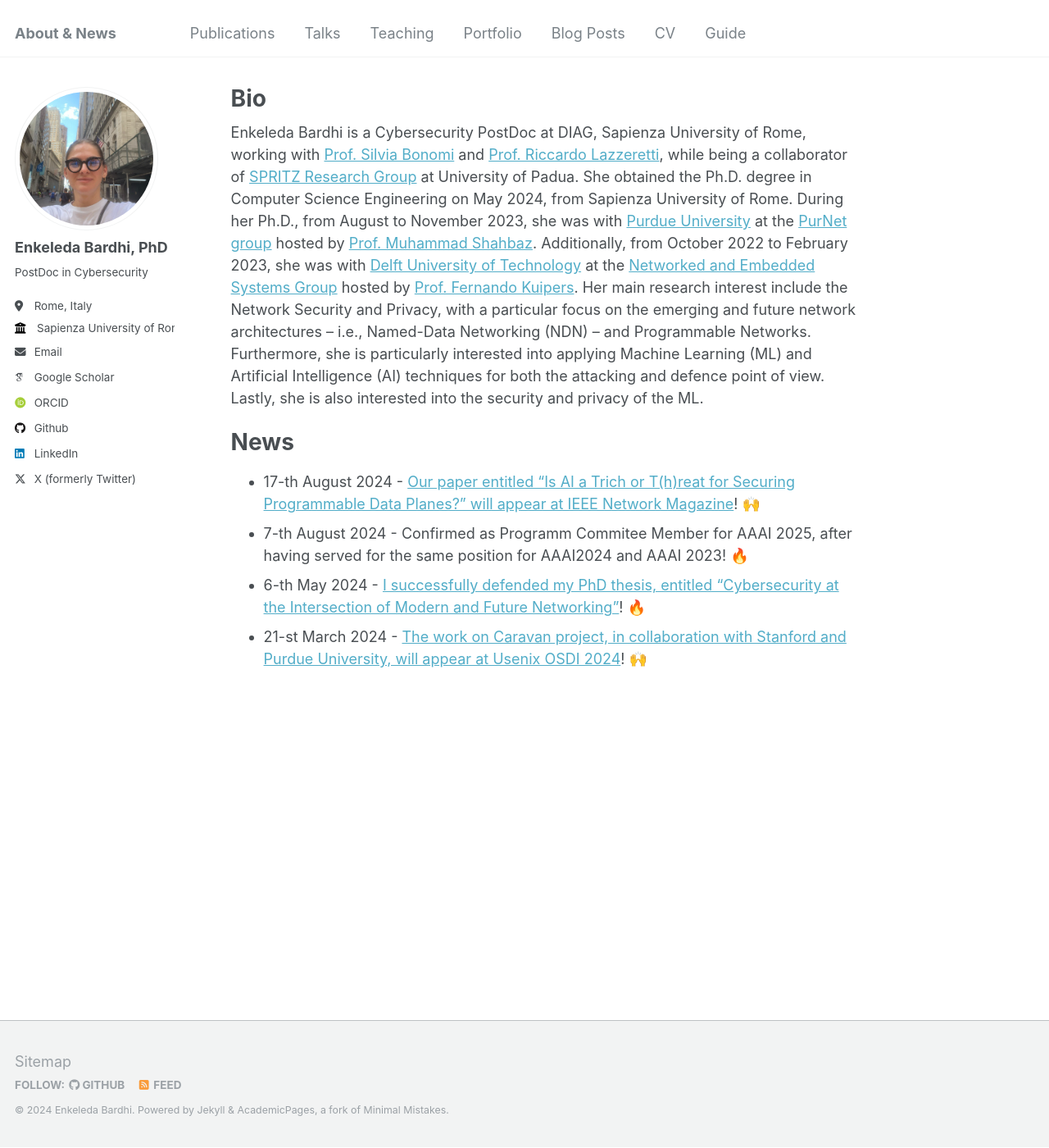
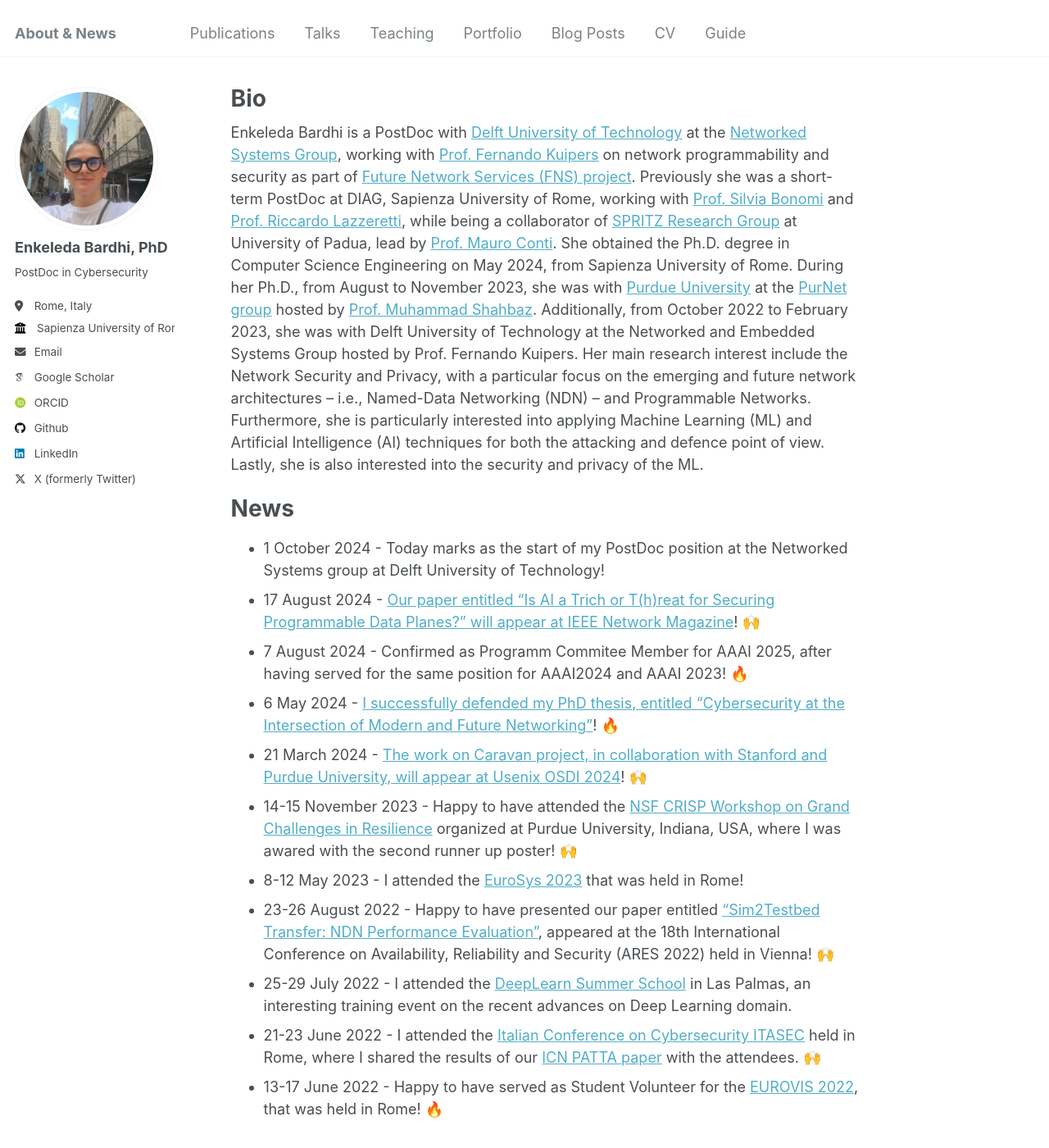
Before and after one commit to bardhienkeleda/bardhi-enkeleda, a Jekyll site: the page built from _pages/about.md, in a window 1280 px wide and 1400 px high. Shown: the whole window at 82% size. Built offline with Jekyll 4.4.1, drawn with Linux system fonts in a browser that asks for light colours; emoji names are drawn with the system emoji font; some web fonts are replaced.

Commit message:
updated about and news page

```diff
--- a/_pages/about.md
+++ b/_pages/about.md
@@ -7,13 +7,21 @@ redirect_from:
   - /about.html
 ---
 
-Enkeleda Bardhi is a Cybersecurity PostDoc at DIAG, Sapienza University of Rome, working with [Prof. Silvia Bonomi](https://scholar.google.com/citations?view_op=list_works&hl=it&hl=it&user=s-szb04AAAAJ&sortby=pubdate) and [Prof. Riccardo Lazzeretti](https://scholar.google.com/citations?user=mBq2JNsAAAAJ&hl=it&oi=ao), while being a collaborator of [SPRITZ Research Group](https://spritz.math.unipd.it/) at University of Padua. She obtained the Ph.D. degree in Computer Science Engineering on May 2024, from Sapienza University of Rome. During her Ph.D., from August to November 2023, she was with [Purdue University](https://www.purdue.edu/) at the [PurNet group](https://gitlab.com/purnet-lab/purnet-lab.gitlab.io/-/wikis/home) hosted by [Prof. Muhammad Shahbaz](https://scholar.google.com/citations?hl=it&user=UhWjpNMAAAAJ). Additionally, from October 2022 to February 2023, she was with [Delft University of Technology](https://www.tudelft.nl/en/) at the [Networked and Embedded Systems Group](https://www.tudelft.nl/ewi/over-de-faculteit/afdelingen/software-technology/networked-systems) hosted by [Prof. Fernando Kuipers](https://scholar.google.com/citations?user=W9BWce4AAAAJ&hl=it&oi=ao).
+Enkeleda Bardhi is a PostDoc with [Delft University of Technology](https://www.tudelft.nl/en/) at the [Networked Systems Group]("https://www.tudelft.nl/ewi/over-de-faculteit/afdelingen/software-technology/networked-systems"), working with [Prof. Fernando Kuipers]("https://scholar.google.com/citations?user=W9BWce4AAAAJ&hl=it&oi=ao") on network programmability and security as part of [Future Network Services (FNS) project]("https://futurenetworkservices.nl").
+Previously she was a short-term PostDoc at DIAG, Sapienza University of Rome, working with [Prof. Silvia Bonomi](https://scholar.google.com/citations?view_op=list_works&hl=it&hl=it&user=s-szb04AAAAJ&sortby=pubdate) and [Prof. Riccardo Lazzeretti](https://scholar.google.com/citations?user=mBq2JNsAAAAJ&hl=it&oi=ao), while being a collaborator of [SPRITZ Research Group](https://spritz.math.unipd.it/) at University of Padua, lead by [Prof. Mauro Conti]("https://scholar.google.com/citations?user=0BcsOY8AAAAJ&hl=it&oi=ao"). She obtained the Ph.D. degree in Computer Science Engineering on May 2024, from Sapienza University of Rome. During her Ph.D., from August to November 2023, she was with [Purdue University](https://www.purdue.edu/) at the [PurNet group](https://gitlab.com/purnet-lab/purnet-lab.gitlab.io/-/wikis/home) hosted by [Prof. Muhammad Shahbaz](https://scholar.google.com/citations?hl=it&user=UhWjpNMAAAAJ). Additionally, from October 2022 to February 2023, she was with Delft University of Technology at the Networked and Embedded Systems Group hosted by Prof. Fernando Kuipers.
 Her main research interest include the Network Security and Privacy, with a particular focus on the emerging and future network architectures -- i.e., Named-Data Networking (NDN) -- and Programmable Networks. Furthermore, she is particularly interested into applying Machine Learning (ML) and Artificial Intelligence (AI) techniques for both the attacking and defence point of view. Lastly, she is also interested into the security and privacy of the ML.
 
 
 News
 ======
-- 17-th August 2024 - [Our paper entitled "Is AI a Trich or T(h)reat for Securing Programmable Data Planes?" will appear at IEEE Network Magazine](https://ieeexplore.ieee.org/abstract/document/10659323)! :raised_hands:
-- 7-th August 2024 - Confirmed as Programm Commitee Member for AAAI 2025, after having served for the same position for AAAI2024 and AAAI 2023! :fire:
-- 6-th May 2024 - [I successfully defended my PhD thesis, entitled "Cybersecurity at the Intersection of Modern and Future Networking"](https://www.linkedin.com/feed/update/urn:li:activity:7195786444064346112/)! :fire:
-- 21-st March 2024 - [The work on Caravan project, in collaboration with Stanford and Purdue University, will appear at Usenix OSDI 2024](https://x.com/enkeleda_bardhi/status/1771450808460071360)! :raised_hands:
+- 1 October 2024 - Today marks as the start of my PostDoc position at the Networked Systems group at Delft University of Technology!
+- 17 August 2024 - [Our paper entitled "Is AI a Trich or T(h)reat for Securing Programmable Data Planes?" will appear at IEEE Network Magazine](https://ieeexplore.ieee.org/abstract/document/10659323)! :raised_hands:
+- 7 August 2024 - Confirmed as Programm Commitee Member for AAAI 2025, after having served for the same position for AAAI2024 and AAAI 2023! :fire:
+- 6 May 2024 - [I successfully defended my PhD thesis, entitled "Cybersecurity at the Intersection of Modern and Future Networking"](https://www.linkedin.com/feed/update/urn:li:activity:7195786444064346112/)! :fire:
+- 21 March 2024 - [The work on Caravan project, in collaboration with Stanford and Purdue University, will appear at Usenix OSDI 2024](https://x.com/enkeleda_bardhi/status/1771450808460071360)! :raised_hands:
+- 14-15 November 2023 - Happy to have attended the [NSF CRISP Workshop on Grand Challenges in Resilience]("https://engineering.purdue.edu/grandchallenges") organized at Purdue University, Indiana, USA, where I was awared with the second runner up poster! :raised_hands:
+- 8-12 May 2023 - I attended the [EuroSys 2023]("https://2023.eurosys.org") that was held in Rome!
+- 23-26 August 2022 - Happy to have presented our paper entitled ["Sim2Testbed Transfer: NDN Performance Evaluation"]("https://dl.acm.org/doi/abs/10.1145/3538969.3544447"), appeared at the 18th International Conference on Availability, Reliability and Security (ARES 2022) held in Vienna! :raised_hands:
+- 25-29 July 2022 - I attended the [DeepLearn Summer School]("https://deeplearn.irdta.eu/2022su/") in Las Palmas, an interesting training event on the recent advances on Deep Learning domain.
+- 21-23 June 2022 - I attended the [Italian Conference on Cybersecurity ITASEC]("https://2022.itasec.it") held in Rome, where I shared the results of our [ICN PATTA paper]("https://ieeexplore.ieee.org/abstract/document/9525013") with the attendees. :raised_hands:
+- 13-17 June 2022 - Happy to have served as Student Volunteer for the [EUROVIS 2022]("https://conferences.eg.org/eurovis2022/"), that was held in Rome! :fire:
```
Also changed, not shown: 2 other files.
